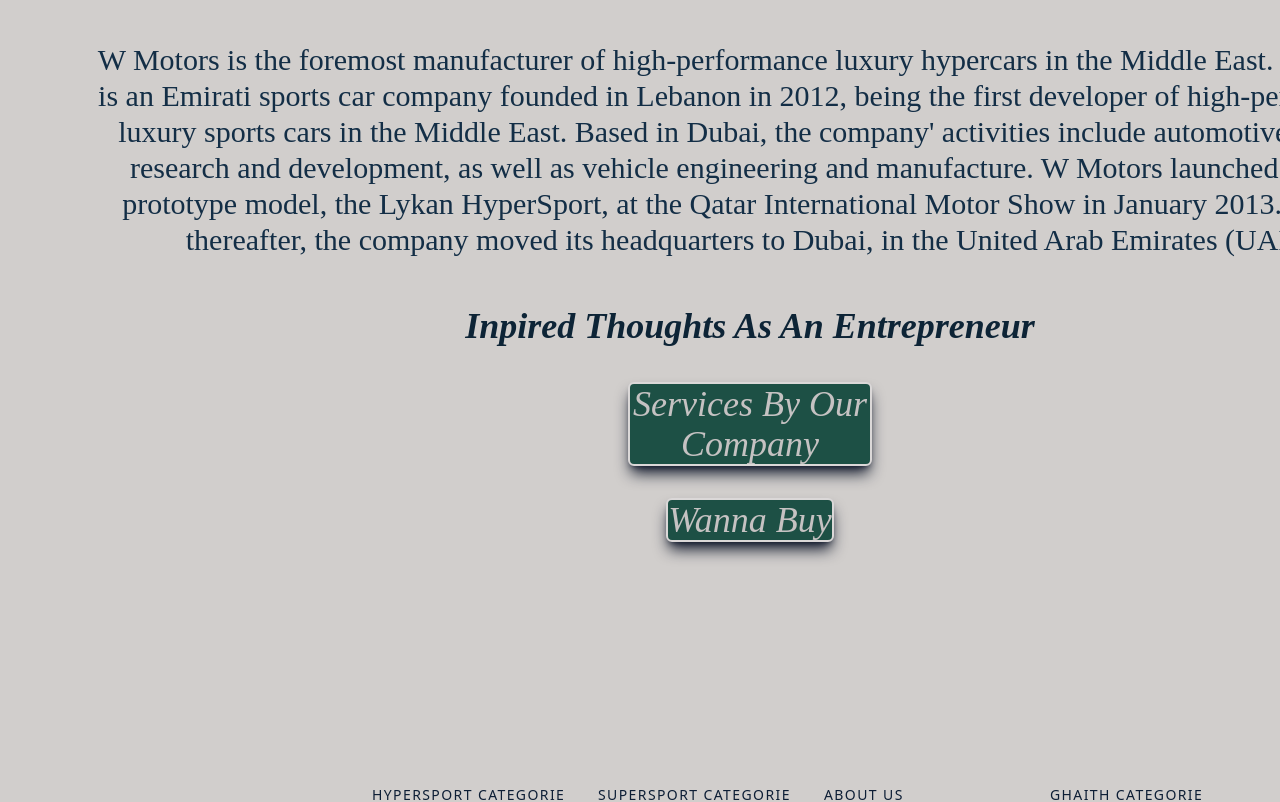
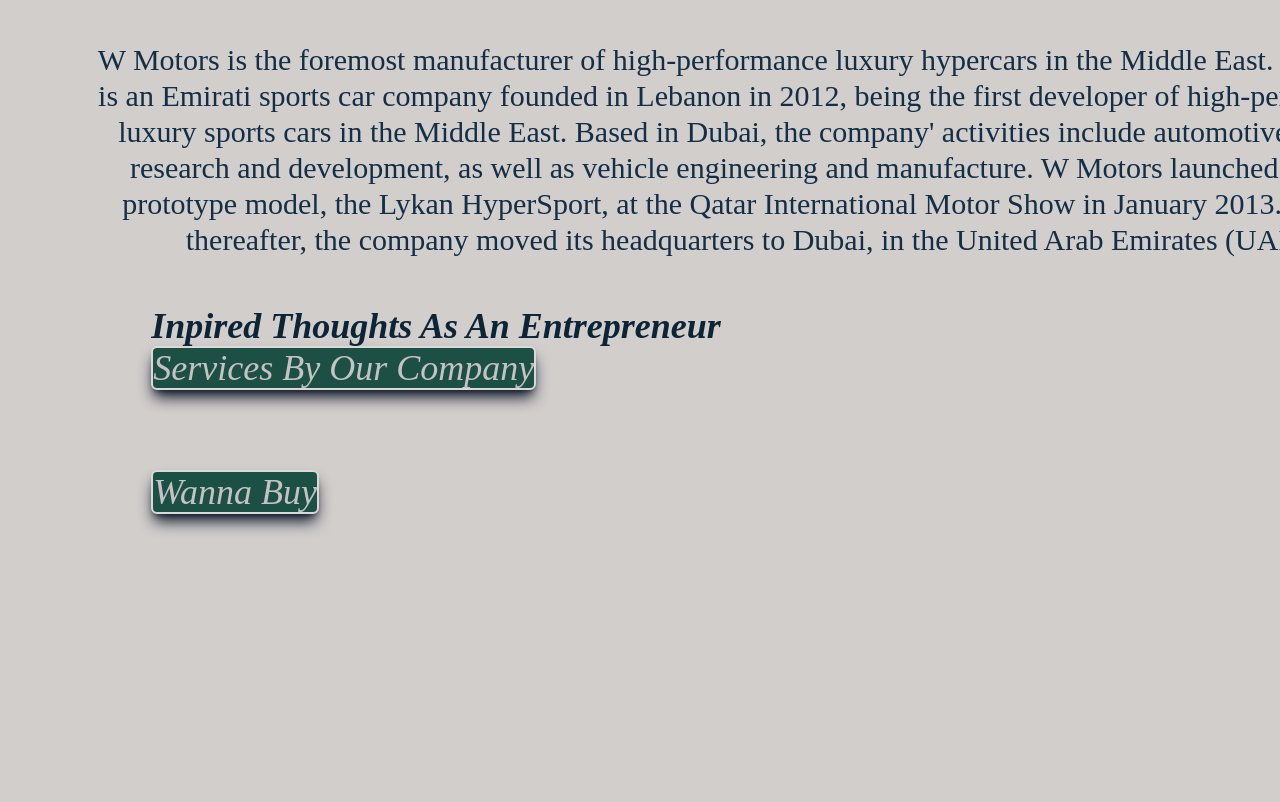
Before and after one commit to AmnaQasmi/next18-deploy, a Next.js app: page / in a window 1280 px wide. Shown: the part 4840-5642 px from the top of the page. Built offline with nearby package versions, Linux system fonts and the light colour scheme.

Commit message:
Finally cookie

```diff
--- a/package.json
+++ b/package.json
@@ -19,6 +19,8 @@
     "@stripe/stripe-js": "^4.1.0",
     "cors": "^2.8.5",
     "express": "^4.19.2",
+    "is-docker": "^3.0.0",
+    "lru-cache": "^11.0.0",
     "next": "^14.2.5",
     "next-sanity": "^9.4.2",
     "react": "^18",
@@ -30,6 +32,7 @@
     "react-scroll": "^1.9.0",
     "redux": "^5.0.1",
     "redux-persist": "^6.0.0",
+    "rimraf": "^6.0.1",
     "sanity": "^3.48.1",
     "sharp": "^0.33.4",
     "stripe": "^16.2.0",
--- a/src/components/About.tsx
+++ b/src/components/About.tsx
@@ -39,8 +39,7 @@
 
                     </div>
                 </div>
-                <div className='flex flex-wrap break-words text-center justify-center items-center lg:w-[1500px] font-[Ariel] text-[#132e46] md:w-[1100px] w-[850px] '>
-
+                <div className='flex flex-wrap break-words text-center justify-center items-center lg:w-[1500px] font-[Ariel] text-[#132e46] md:w-[1100px]  '>
                     <h4 className='lg:text-6xl lg:pt-[90px] md:pt-[50px] text-[#112d46] font-[Ariel] '>ABOUT US THE VENOM MOTORS</h4>
                     <p className='lg:text-3xl md:text-[16px] font-[Ariel] lg:pt-[70px] md:pt-[40px] lg:px-[95px] md:px-[55px] lg:pb-7 border-t-2 border-[#b7c0c9]'>
                         W Motors is the foremost manufacturer of high-performance luxury hypercars in the Middle East.
@@ -53,15 +52,15 @@
                                 <i>Inpired Thoughts As An Entrepreneur</i>
                             </Link>
                         </>
+                        <Link href="/services" className='lg:mx-[620px] mx-4 py-2 px-2 my-2'>
+                            <button className='flex lg:text-4xl md:text-2xl text-xl font-medium text-[#c5c2c2] bg-[#1d5045] border-2 border-[#dbd8d8] shadow-lg shadow-slate-900 rounded-md'><i>Services By Our Company</i></button>
+                        </Link>
+                        <br />
+                        <Link href="/cars" className='items-center justify-center lg:mx-[620px] mx-4 py-2 px-2 my-2'>
+                            <button className='flex lg:text-4xl md:text-2xl text-xl font-medium text-[#c5c2c2] bg-[#1d5045] border-2 border-[#dbd8d8] shadow-lg shadow-slate-900 rounded-md'> <i>Wanna Buy</i></button>
+                        </Link>
 
                     </p>
-                    <br />
-                    <Link href="/services" className='lg:mx-[620px] mx-4 py-2 px-2 my-2'>
-                        <button className='flex lg:text-4xl md:text-2xl text-xl font-medium mt-3l text-[#c5c2c2] bg-[#1d5045] border-2 border-[#dbd8d8] shadow-lg shadow-slate-900 rounded-md '><i>Services By Our Company</i></button>
-                    </Link>
-                    <Link href="/cars" className='items-center justify-center lg:mx-[620px] mx-4 py-2 px-2 my-2'>
-                        <button className='flex text-4xl text-[#c5c2c2] bg-[#1d5045] border-2 border-[#dbd8d8] shadow-lg shadow-slate-900 rounded-md'> <i>Wanna Buy</i></button>
-                    </Link>
                 </div>
 
             </div>
```
Also changed, not shown: 1 other file (tests, documents, lock files or other folders).
